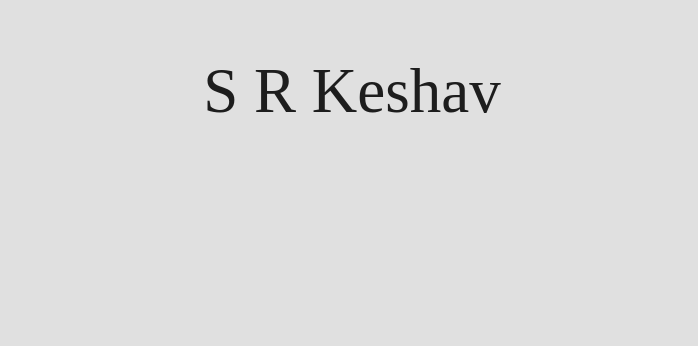
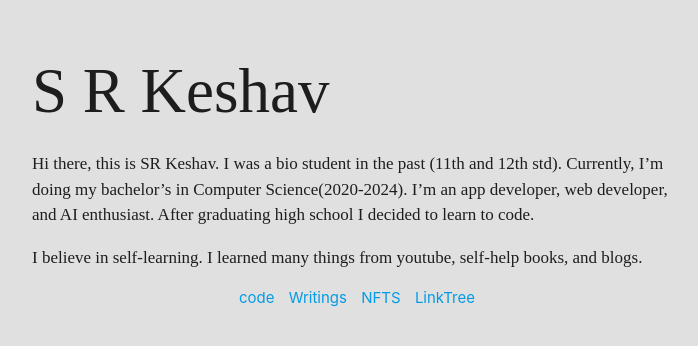
Before and after one commit to KESHAVBERG/keshav, a plain HTML site: page index.html in a window 1280 px wide. Shown: the whole page, without its empty margins (288-986 px from the left). Drawn offline with nearby package versions, Linux system fonts and the light colour scheme.

```diff
--- a/index.html
+++ b/index.html
@@ -15,9 +15,19 @@
 <body class="grey lighten-2">
 
 
-<section class="section">
-    <div class="container center">
-        <h1 class="name center">S R Keshav</h1>
+<section class="section introSection">
+    <div class="container">
+        <h1 class="name">S R Keshav</h1>
+        <p class=" intro">Hi there, this is SR Keshav. I was a bio student in the past (11th and 12th std). Currently, I’m doing my bachelor’s in Computer Science(2020-2024). I’m an app developer, web developer, and AI enthusiast. After graduating high school I decided to learn to code. </p>
+        <p class="intro">I believe in self-learning. I learned many things from youtube, self-help books, and blogs.  </p>
+
+        <ul class="center">
+            <li><a href="https://github.com/KESHAVBERG">code</a></li>
+            <li><a href="#">Writings</a></li>
+            <li><a href="https://opensea.io/SR_Keshav">NFTS</a></li>
+            <li><a href="https://linktr.ee/SRKeshav">LinkTree</a></li>
+
+        </ul>
     </div>
 </section>
 
--- a/style.css
+++ b/style.css
@@ -5,3 +5,20 @@ h1 {
     font-size: 36px;
     margin-bottom: 10px;
 }
+
+.intro{
+    font-family: 'Times New Roman', Times, serif;
+    font-size: 17px;
+}
+
+.introSection .container{
+    align-items: center;
+    justify-content: center;
+    height: 100%;
+    width: 50%;
+}
+.introSection .container ul li{
+    list-style: none;
+    display: inline;
+    padding-left:10px;
+}
```
